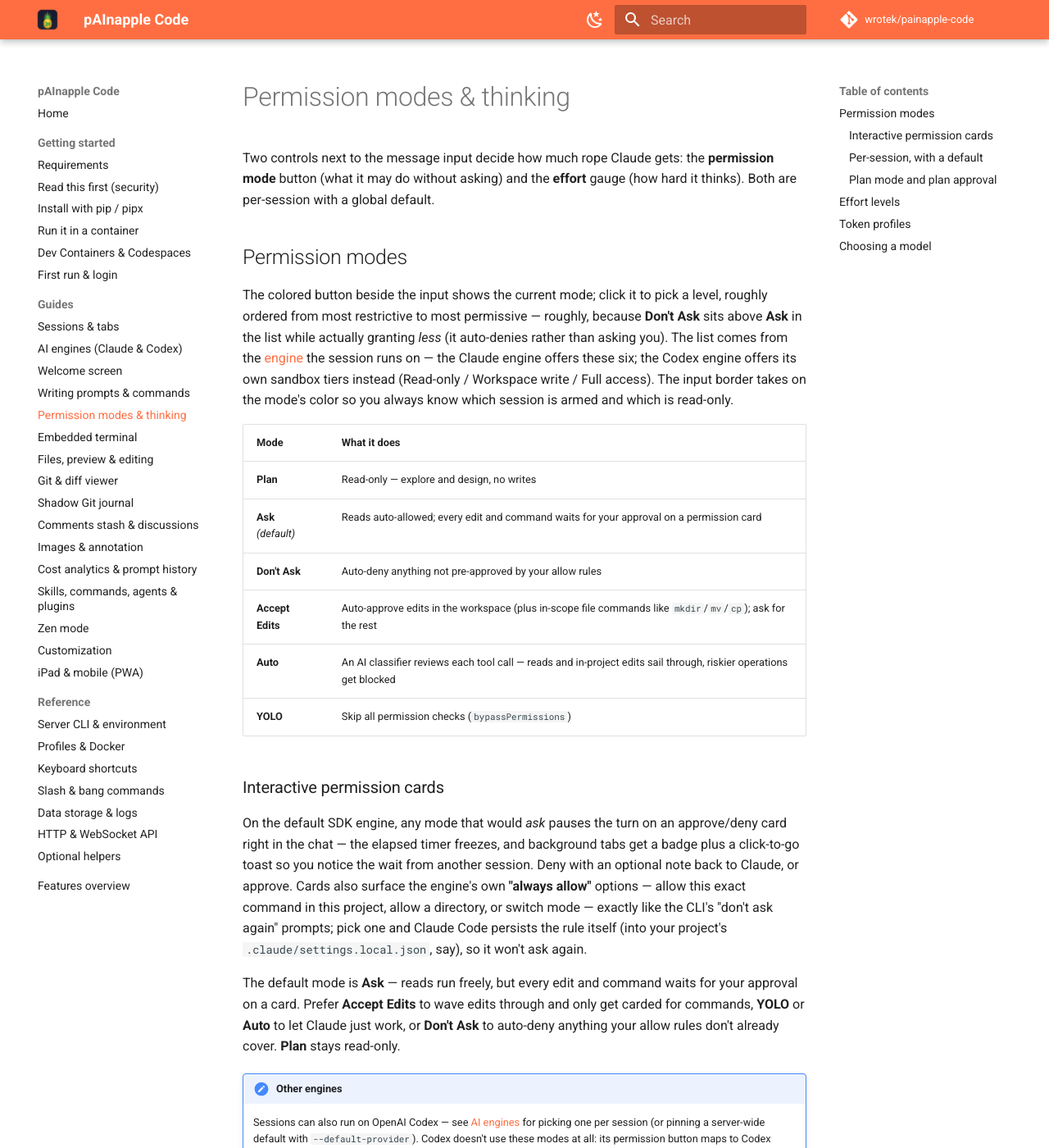
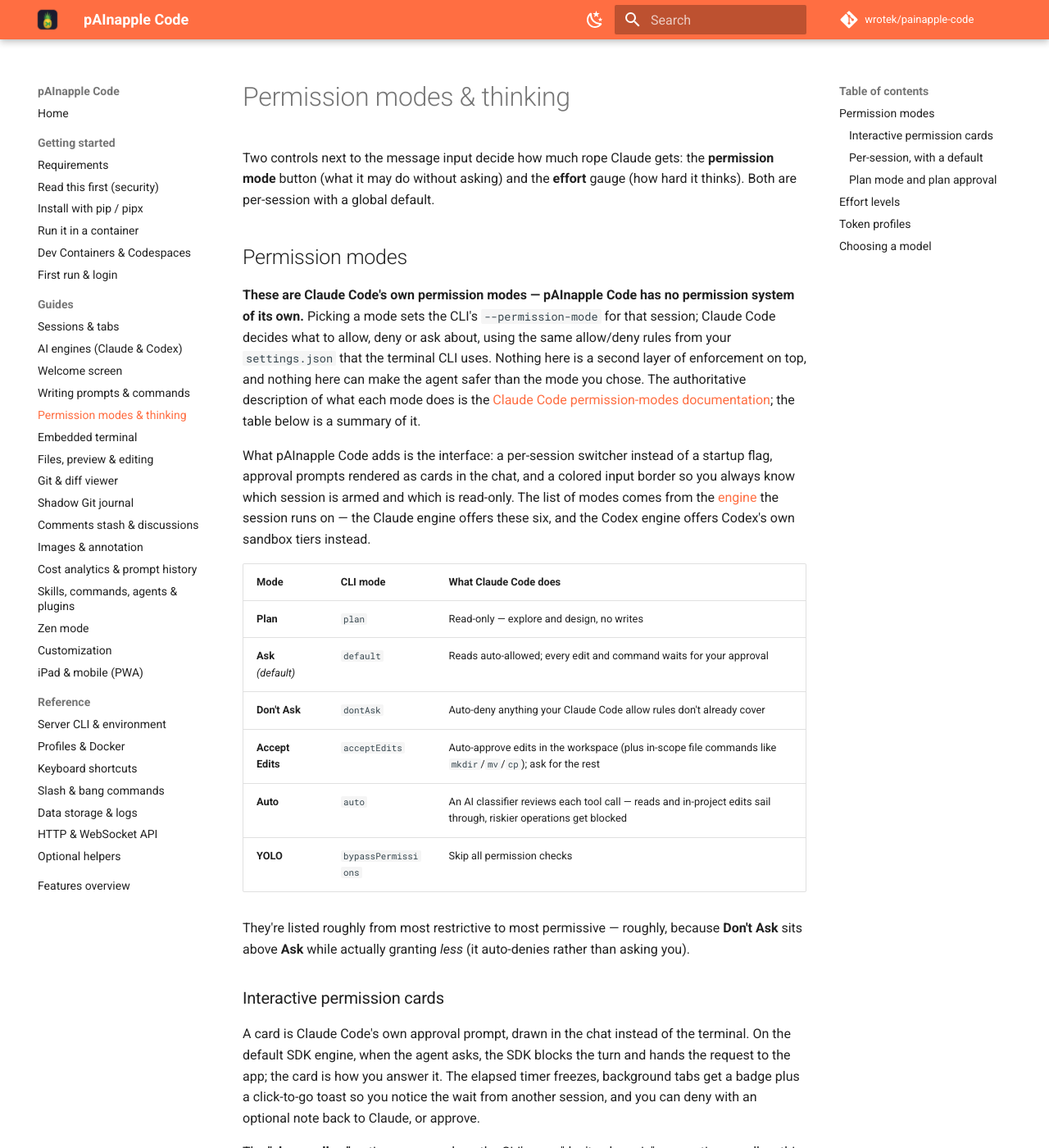
Before and after one commit to wrotek/painapple-code, an MkDocs documentation site: the page built from docs-site/guides/permissions-and-thinking.md, in a window 1280 px wide and 1400 px high. Shown: the whole window at 82% size. Built offline with MkDocs 1.6.1 and Material for MkDocs 9.7.7, drawn with Linux system fonts in a browser that asks for light colours; comment, search, counter and statistics services are not loaded; some of the changed text lies outside the part shown.

Commit message:
docs: stop implying we implement permissions — they're Claude Code's
The permissions guide and the security page read as if this project has
a permission system. It doesn't: picking a mode sets the CLI's
--permission-mode, Claude Code does all the enforcing, and the user's
existing settings.json allow/deny rules apply unchanged. Describing it
as ours is misleading in the one place where being misled matters.

- permissions guide: leads with the pass-through, adds a CLI-mode column
  to the table, attributes the approval card and its "always allow"
  suggestions to the SDK/CLI, and scopes our contribution to the UI
  (per-session choice instead of a startup flag).
- security page: same framing, plus a third caveat — the boundary that
  actually holds is the OS user / container / VM, not a permission mode.
- features table + Docker Hub feature bullet: same wording.

Co-Authored-By: Claude Opus 5 (1M context) <noreply@anthropic.com>

```diff
--- a/docs-site/guides/permissions-and-thinking.md
+++ b/docs-site/guides/permissions-and-thinking.md
@@ -4,35 +4,41 @@ Two controls next to the message input decide how much rope Claude gets: the **p
 
 ## Permission modes
 
-The colored button beside the input shows the current mode; click it to pick a level, roughly ordered from most restrictive to most permissive — roughly, because **Don't Ask** sits above **Ask** in the list while actually granting *less* (it auto-denies rather than asking you). The list comes from the [engine](engines.md) the session runs on — the Claude engine offers these six; the Codex engine offers its own sandbox tiers instead (Read-only / Workspace write / Full access). The input border takes on the mode's color so you always know which session is armed and which is read-only.
+**These are Claude Code's own permission modes — pAInapple Code has no permission system of its own.** Picking a mode sets the CLI's `--permission-mode` for that session; Claude Code decides what to allow, deny or ask about, using the same allow/deny rules from your `settings.json` that the terminal CLI uses. Nothing here is a second layer of enforcement on top, and nothing here can make the agent safer than the mode you chose. The authoritative description of what each mode does is the [Claude Code permission-modes documentation](https://code.claude.com/docs/en/permission-modes#available-modes); the table below is a summary of it.
 
-| Mode | What it does |
-|------|--------------|
-| **Plan** | Read-only — explore and design, no writes |
-| **Ask** *(default)* | Reads auto-allowed; every edit and command waits for your approval on a permission card |
-| **Don't Ask** | Auto-deny anything not pre-approved by your allow rules |
-| **Accept Edits** | Auto-approve edits in the workspace (plus in-scope file commands like `mkdir`/`mv`/`cp`); ask for the rest |
-| **Auto** | An AI classifier reviews each tool call — reads and in-project edits sail through, riskier operations get blocked |
-| **YOLO** | Skip all permission checks (`bypassPermissions`) |
+What pAInapple Code adds is the interface: a per-session switcher instead of a startup flag, approval prompts rendered as cards in the chat, and a colored input border so you always know which session is armed and which is read-only. The list of modes comes from the [engine](engines.md) the session runs on — the Claude engine offers these six, and the Codex engine offers Codex's own sandbox tiers instead.
+
+| Mode | CLI mode | What Claude Code does |
+|------|----------|-----------------------|
+| **Plan** | `plan` | Read-only — explore and design, no writes |
+| **Ask** *(default)* | `default` | Reads auto-allowed; every edit and command waits for your approval |
+| **Don't Ask** | `dontAsk` | Auto-deny anything your Claude Code allow rules don't already cover |
+| **Accept Edits** | `acceptEdits` | Auto-approve edits in the workspace (plus in-scope file commands like `mkdir`/`mv`/`cp`); ask for the rest |
+| **Auto** | `auto` | An AI classifier reviews each tool call — reads and in-project edits sail through, riskier operations get blocked |
+| **YOLO** | `bypassPermissions` | Skip all permission checks |
+
+They're listed roughly from most restrictive to most permissive — roughly, because **Don't Ask** sits above **Ask** while actually granting *less* (it auto-denies rather than asking you).
 
 ### Interactive permission cards
 
-On the default SDK engine, any mode that would *ask* pauses the turn on an approve/deny card right in the chat — the elapsed timer freezes, and background tabs get a badge plus a click-to-go toast so you notice the wait from another session. Deny with an optional note back to Claude, or approve. Cards also surface the engine's own **"always allow"** options — allow this exact command in this project, allow a directory, or switch mode — exactly like the CLI's "don't ask again" prompts; pick one and Claude Code persists the rule itself (into your project's `.claude/settings.local.json`, say), so it won't ask again.
+A card is Claude Code's own approval prompt, drawn in the chat instead of the terminal. On the default SDK engine, when the agent asks, the SDK blocks the turn and hands the request to the app; the card is how you answer it. The elapsed timer freezes, background tabs get a badge plus a click-to-go toast so you notice the wait from another session, and you can deny with an optional note back to Claude, or approve.
+
+The **"always allow"** options on a card are the CLI's own "don't ask again" suggestions — allow this exact command in this project, allow a directory, or switch mode. Pick one and *Claude Code* persists the rule (into your project's `.claude/settings.local.json`, say), in the same file the terminal CLI reads. Rules you already wrote there apply here unchanged, and rules you accept here apply the next time you run `claude` in that project.
 
 The default mode is **Ask** — reads run freely, but every edit and command waits for your approval on a card. Prefer **Accept Edits** to wave edits through and only get carded for commands, **YOLO** or **Auto** to let Claude just work, or **Don't Ask** to auto-deny anything your allow rules don't already cover. **Plan** stays read-only.
 
 !!! note "Other engines"
-    Sessions can also run on OpenAI Codex — see [AI engines](engines.md) for picking one per session (or pinning a server-wide default with `--default-provider`). Codex doesn't use these modes at all: its permission button maps to Codex **sandbox tiers** (Read-only / Workspace write / Full access) instead.
+    Sessions can also run on OpenAI Codex — see [AI engines](engines.md) for picking one per session (or pinning a server-wide default with `--default-provider`). The same pass-through applies: Codex doesn't use these modes at all, so the button maps to the Codex CLI's own **sandbox tiers** (Read-only / Workspace write / Full access), enforced by Codex.
 
 !!! note "Auto mode is a research preview"
-    Auto maps to the CLI's `--permission-mode auto`, where a classifier model gates each call. It needs a recent CLI and model (Sonnet 4.6+/Opus 4.6+ on the Anthropic API; Team/Enterprise plans need an org owner to enable it). Also, headless auto sessions abort after 3 consecutive classifier blocks (or 20 total) — if Claude keeps getting blocked, the turn ends rather than looping.
+    Auto is the CLI's `--permission-mode auto`, where a classifier model on Claude Code's side gates each call. It needs a recent CLI and model (Sonnet 4.6+/Opus 4.6+ on the Anthropic API; Team/Enterprise plans need an org owner to enable it). Also, headless auto sessions abort after 3 consecutive classifier blocks (or 20 total) — if Claude keeps getting blocked, the turn ends rather than looping.
 
 !!! warning "Read the security notes before going YOLO"
     YOLO means Claude can run any command as the server user. That is the intended way to use this app — inside an isolated container or VM. See [Read this first](../getting-started/security.md).
 
 ### Per-session, with a default
 
-Your chosen mode is saved with the session and restored when you reopen it. On the default SDK engine a mode switch applies **immediately, even mid-turn** — the running engine changes gear in place, so you can flip to Accept Edits while approval cards are stacking up and the rest of the turn follows the new mode (the system log confirms "applied to the running engine"). Whenever the live switch isn't possible, it takes effect on your next message instead, when the server respawns the idle engine process with the new mode. The **Set as default** button in the popup makes the current mode the global default for new sessions (also editable in Settings).
+The one thing the app really does own here is *when* you get to choose. The CLI takes its mode at startup; here it's a per-session setting, saved with the session and restored when you reopen it. On the default SDK engine a mode switch applies **immediately, even mid-turn** — the running engine changes gear in place, so you can flip to Accept Edits while approval cards are stacking up and the rest of the turn follows the new mode (the system log confirms "applied to the running engine"). Whenever the live switch isn't possible, it takes effect on your next message instead, when the server respawns the idle engine process with the new mode. The **Set as default** button in the popup makes the current mode the global default for new sessions (also editable in Settings).
 
 ### Plan mode and plan approval
 
```
Also changed, not shown: README.dockerhub.md (+1 -1 lines), docs-site/features.md (+1 -1 lines), docs-site/getting-started/security.md (+13 -11 lines).
